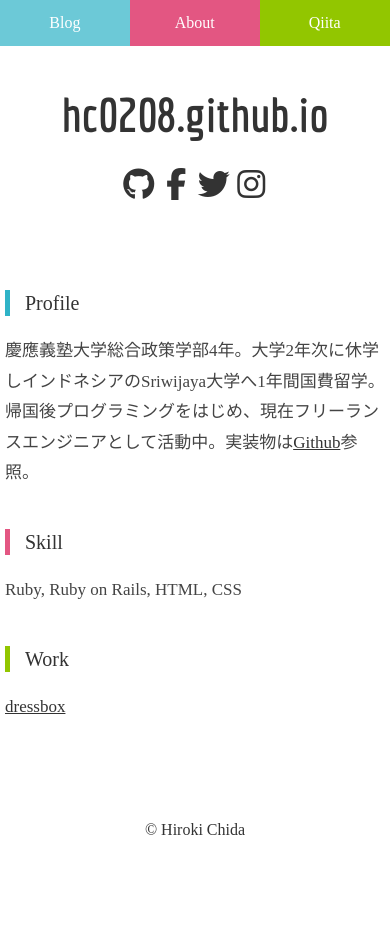
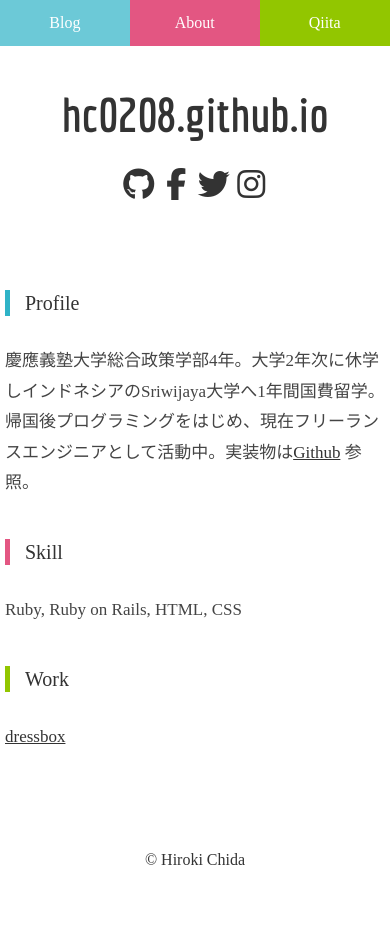
Before and after one commit to hc0208/hc0208.me, a Jekyll site: the page built from about/index.md, in a window 390 px wide. Built offline with Jekyll 4.4.1, drawn with Linux system fonts in a browser that asks for light colours; nearby versions of some CDN libraries; before the commit the page ends 900 px from its top, so only the background shows below that.

Commit message:
fix design

```diff
--- a/_layouts/default.html
+++ b/_layouts/default.html
@@ -21,8 +21,8 @@
   <script src="https://code.jquery.com/jquery-2.2.4.min.js" integrity="sha256-BbhdlvQf/xTY9gja0Dq3HiwQF8LaCRTXxZKRutelT44=" crossorigin="anonymous"></script>
   <script src="/assets/js/main.js"></script>
   <script type="text/javascript">
-      if ((window.location.host == "{{ site.title }}") && (window.location.protocol != "https:")){
-      window.location = window.location.toString().replace(/^http:/, "https:");}
+    if ((window.location.host == "{{ site.title }}") && (window.location.protocol != "https:")){
+    window.location = window.location.toString().replace(/^http:/, "https:");}
   </script>
   <script>
     (function(i,s,o,g,r,a,m){i['GoogleAnalyticsObject']=r;i[r]=i[r]||function(){
--- a/about/index.md
+++ b/about/index.md
@@ -5,7 +5,7 @@
 
 ## Profile
 {: .h2_blue }
-慶應義塾大学総合政策学部4年。大学2年次に休学しインドネシアのSriwijaya大学へ1年間国費留学。帰国後プログラミングをはじめ、現在フリーランスエンジニアとして活動中。実装物は[Github](https://github.com/hc0208)参照。
+慶應義塾大学総合政策学部4年。大学2年次に休学しインドネシアのSriwijaya大学へ1年間国費留学。帰国後プログラミングをはじめ、現在フリーランスエンジニアとして活動中。実装物は[Github](https://github.com/hc0208){:target="_blank"} 参照。
 
 ## Skill
 {: .h2_red }
@@ -13,4 +13,4 @@
 
 ## Work
 {: .h2_green }
-**[dressbox](https://dressbox.jp/)**
+**[dressbox](https://dressbox.jp/){:target="_blank"}**
--- a/assets/css/base.scss
+++ b/assets/css/base.scss
@@ -19,12 +19,12 @@
   border-left: 5px solid $gray;
   padding-left: 15px;
   line-height: 1.3;
-  margin-bottom: 20px;
+  margin-bottom: 30px;
 }
 
 h3 {
   font-size: 25px;
-  margin: 20px 0;
+  margin: 30px 0;
 }
 
 h4, h5, h6 {
@@ -67,13 +67,13 @@
     border-left: 5px solid $gray;
     padding-left: 15px;
     line-height: 1.3;
-    margin-bottom: 20px;
+    margin-bottom: 30px;
   }
 
   h3 {
     margin: 0 5px;
     font-size: 20px;
-    margin: 20px 0;
+    margin: 30px 0;
   }
 
   h4, h5, h6 {
--- a/assets/css/main.scss
+++ b/assets/css/main.scss
@@ -202,6 +202,24 @@
   .post-collection {
     padding: 30px 5px;
     border-bottom: 1px solid $gray;
+
+    &_right {
+      display: none;
+    }
+  }
+
+  .post {
+
+    &_title {
+      float: none;
+    }
+
+    &_date {
+      float: none;
+      opacity: 0.7;
+      display: block;
+      padding: 0 5px 15px;
+    }
   }
 
   .qiita-collection {
```
